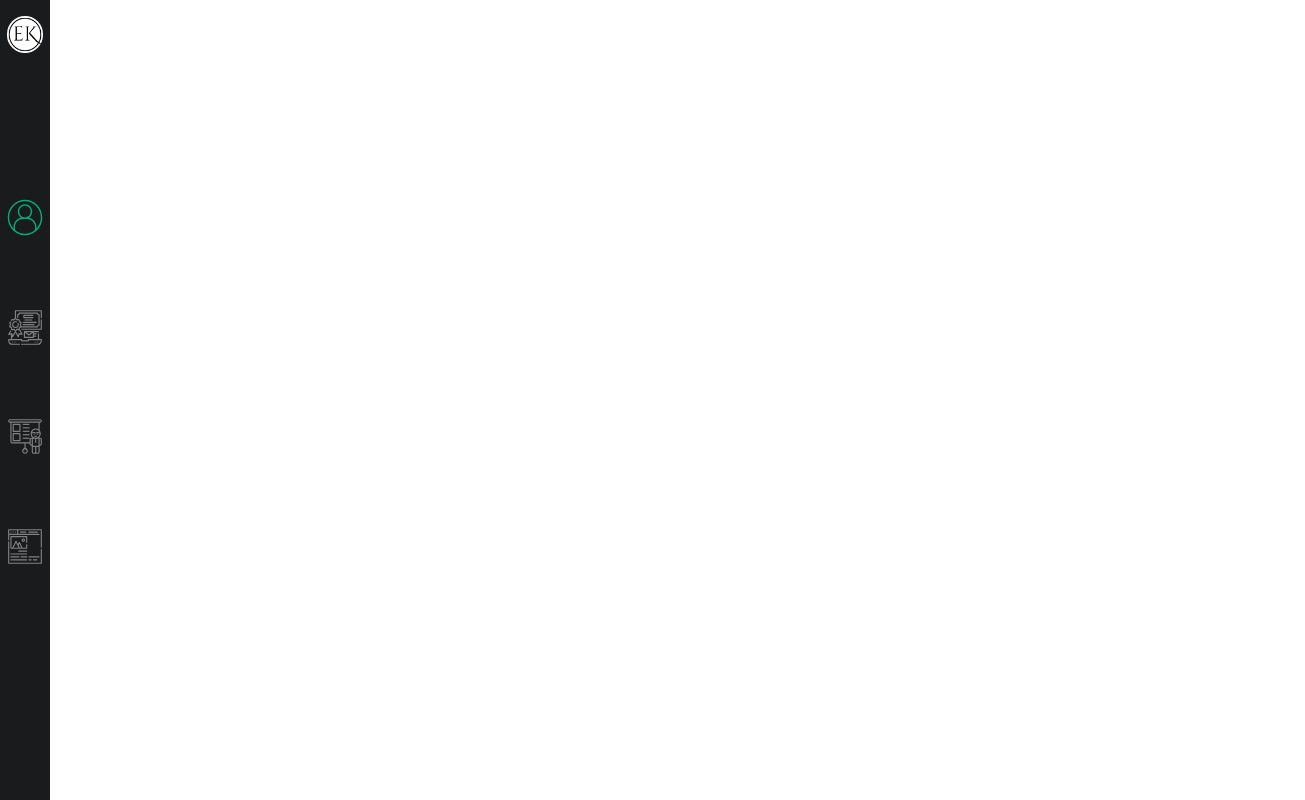
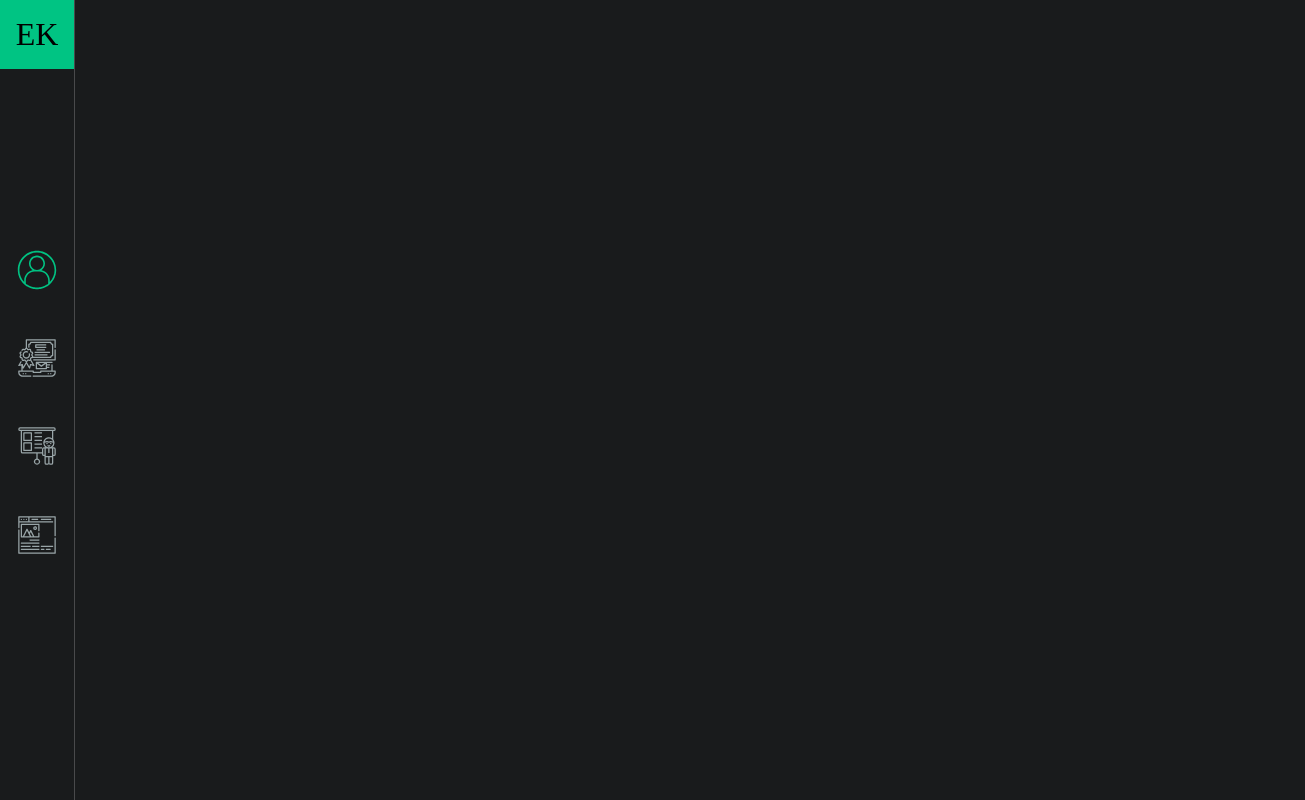
Before and after one commit to Erkan-Kaban/ErkanKaban_T1A2, a plain HTML site: page src/index.html in a window 1280 px wide. Shown: the whole page, 1305 px wide, since content can reach past the window. Drawn offline with Linux system fonts and the light colour scheme.

Commit message:
added main section beside nav and fixed some design response

```diff
--- a/src/index.html
+++ b/src/index.html
@@ -8,9 +8,13 @@
     <link rel="stylesheet" href="./styles/stylesheet.css">
 </head>
 <body>
-    <!--Main Navigation Bar-->
+    <!--Navigation Bar-->
     <header>
-        <img id="portfolio-logo" src="./images/blog-logo.png" alt="portfolio-logo">
+
+            <p class="portfolio-logo">EK</p>
+
+
+        <!-- <img id="portfolio-logo" src="./images/ek.png" alt="portfolio-logo"> -->
         <nav>
             <a href=""><img class="highlighted-logo" src="./images/home-page-logo.svg" alt="home-page-logo"></a>
             <a href=""><img class="nav-logo" src="./images/experience-logo.svg" alt="experience-logo"></a>
@@ -18,5 +22,9 @@
             <a href=""><img class="nav-logo" src="./images/blogs-logo.svg" alt="blog-logo"></a>
         </nav>
     </header>
+    <!-- Main Part of page -->
+    <main>
+
+    </main>
 </body>
 </html>
--- a/src/styles/stylesheet.scss
+++ b/src/styles/stylesheet.scss
@@ -1,10 +1,10 @@
 $main-background-color-1: #191b1c;
-$non-highlighted-logo-filter-value: invert(45%) sepia(69%) saturate(0%) hue-rotate(232deg) brightness(98%) contrast(86%);
-$highlighted-logo-filter-value: invert(43%) sepia(93%) saturate(738%) hue-rotate(121deg) brightness(92%) contrast(101%);
+$non-highlighted-logo-filter-value: invert(73%) sepia(4%) saturate(607%) hue-rotate(144deg) brightness(89%) contrast(89%);
+$highlighted-logo-filter-value: invert(59%) sepia(32%) saturate(5336%) hue-rotate(123deg) brightness(96%) contrast(101%);
 
 @mixin logo-size-mobile {
-    height: 2.3rem;
-    width: 2.3rem;
+    height: 2.5rem;
+    width: 2.5rem;
 }
 
 @mixin display-flex-settings {
@@ -17,34 +17,44 @@ $highlighted-logo-filter-value: invert(43%) sepia(93%) saturate(738%) hue-rotate
     padding: 0;
     border: 0;
     box-sizing: border-box;
-    height: 100%;
 }
 
 .highlighted-logo {
     filter: $highlighted-logo-filter-value;
     @include logo-size-mobile();
+    pointer-events: none;
 }
 
 header {
+    position: fixed;
+    border-right: solid #494a4b 1px;
     @include display-flex-settings();
-    padding-top: 1rem;
-    width: 50px;
+    // padding-top: 1rem;
+    width: 75px;
     height: 100%;
     background: $main-background-color-1;
     align-items: center;
-    min-height: 34rem;
+    min-height: 32rem;
+    top: 0;
 }
 
 nav {
     @include display-flex-settings();
     justify-content: center;
     padding-bottom: 1rem;
-    //height: 100%;
+    height: 100%;
 }
 
-#portfolio-logo {
-    @include logo-size-mobile();
-    border-radius: 50%;
+.portfolio-logo {
+    display: flex;
+    justify-content: center;
+    align-items: center;
+    color: black;
+    background-color: #00c483;
+    width: 100%;
+    padding: .2rem;
+    height: 75px;
+    font-size:xx-large;
 }
 
 .nav-logo {
@@ -52,11 +62,30 @@ nav {
     filter: $non-highlighted-logo-filter-value;
 }
 
-nav a {
-
-    height: 15%;
+.nav-logo:hover {
+    filter: $highlighted-logo-filter-value;
 }
 
-nav a:hover {
-    filter: $highlighted-logo-filter-value;
+nav a {
+    height: 9%;
+    margin-bottom: 1.5rem;
+    display: flex;
+    justify-content: center;
 }
+
+main {
+    display: flex;
+    position: absolute;
+    background-color: #191b1c;
+    top: 0px;
+    left: 0px;
+    z-index: -1;
+    width: 96.1%;
+    height: 100%;
+    min-height: 32rem;
+    left: 75px;
+}
+
+body {
+    overflow-x: hidden;
+}
```
Also changed, not shown: src/images/ek.png (added), src/images/logo-2-svg.svg (added), src/images/logo-3.svg (added), src/images/logo-svg.svg (added), src/styles/stylesheet.css, 1 other file.
